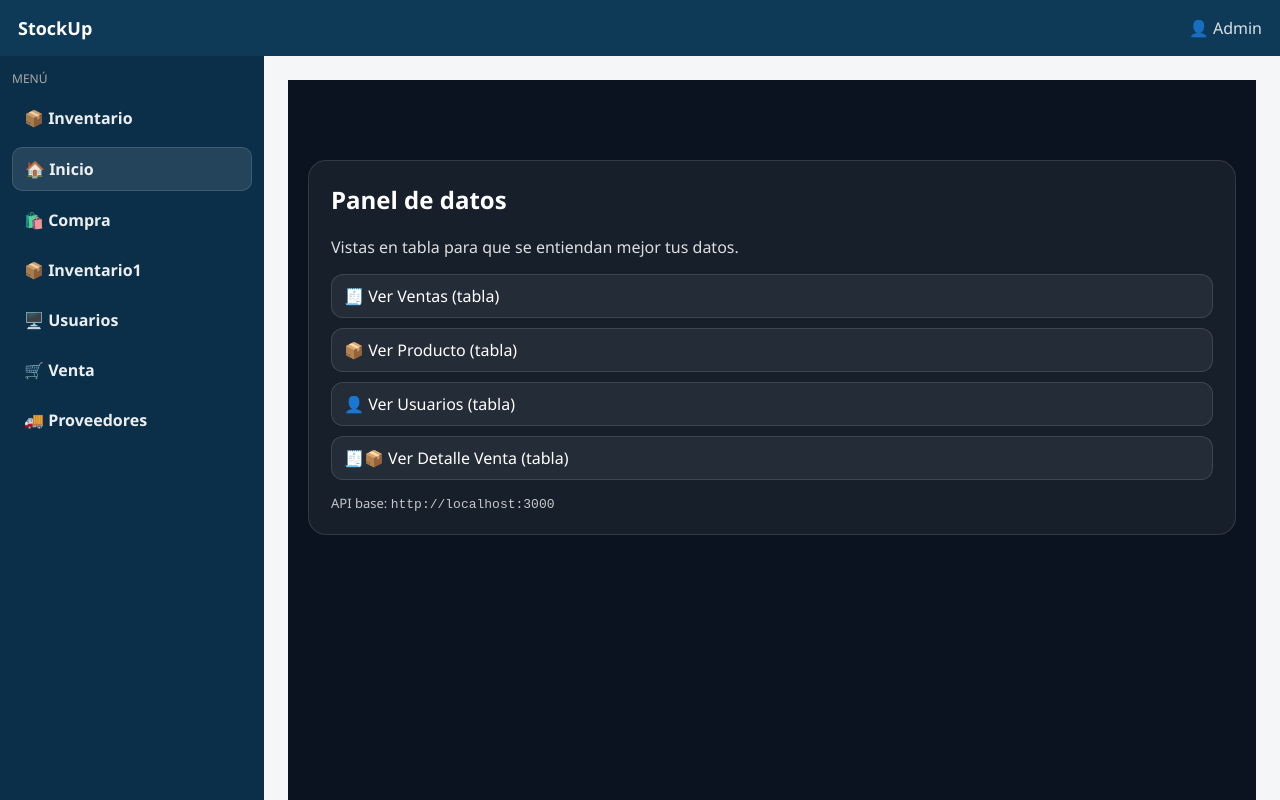
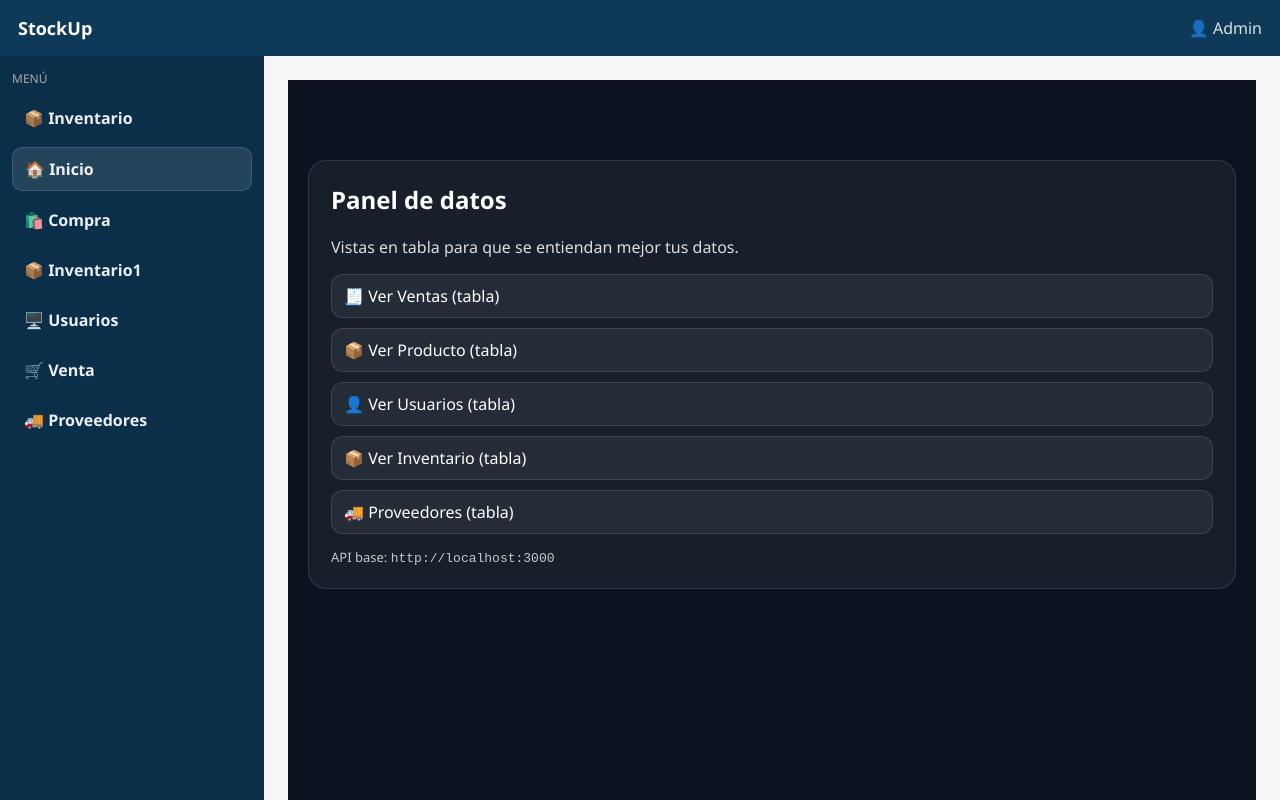
Before and after one commit to Aranzaa04/vite-react-fullstack, a React (Vite) app: page / in a window 1280 px wide. Shown: the top 800 px of the page. Built offline with nearby package versions, Linux system fonts and the light colour scheme.

Commit message:
Update Home.tsx

```diff
--- a/src/pages/Home.tsx
+++ b/src/pages/Home.tsx
@@ -41,7 +41,8 @@ export default function Home() {
         <Link to="/ventas" style={linkStyle}>🧾 Ver Ventas (tabla)</Link>
         <Link to="/producto" style={linkStyle}>📦 Ver Producto (tabla)</Link>
         <Link to="/usuarios" style={linkStyle}>👤 Ver Usuarios (tabla)</Link>
-        <Link to="/detalle-venta" style={linkStyle}>🧾📦 Ver Detalle Venta (tabla)</Link>
+        <Link to="/inventario" style={linkStyle}>📦 Ver Inventario (tabla)</Link>
+        <Link to="/proveedores" style={linkStyle}>🚚 Proveedores (tabla)</Link>
 
         <div style={{ marginTop: 14, fontSize: 13, opacity: 0.75 }}>
           API base: <code>{API_URL || "(no definido)"}</code>
```
